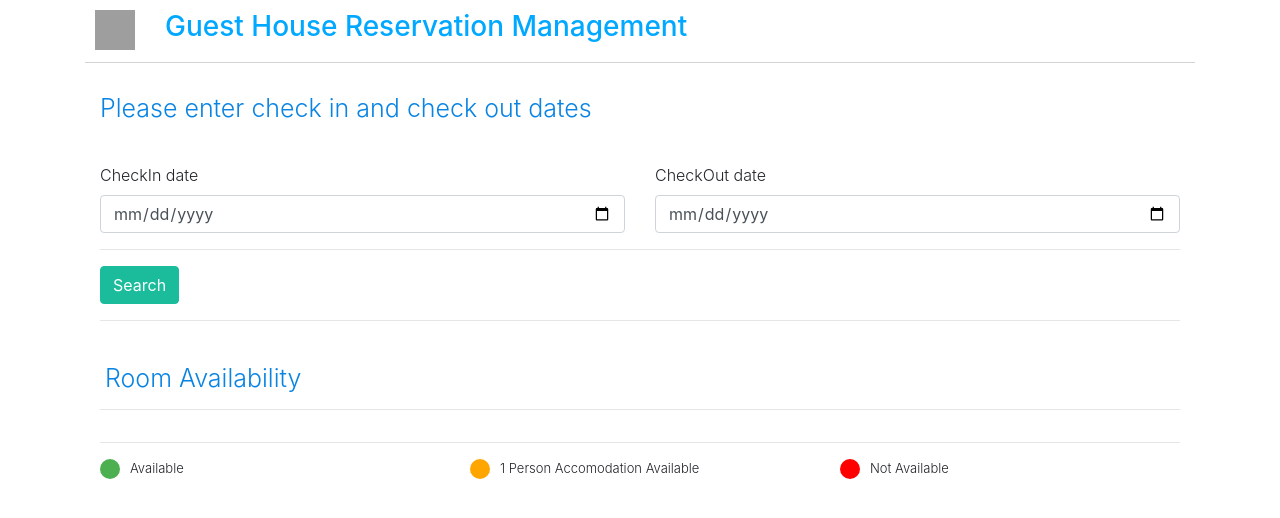
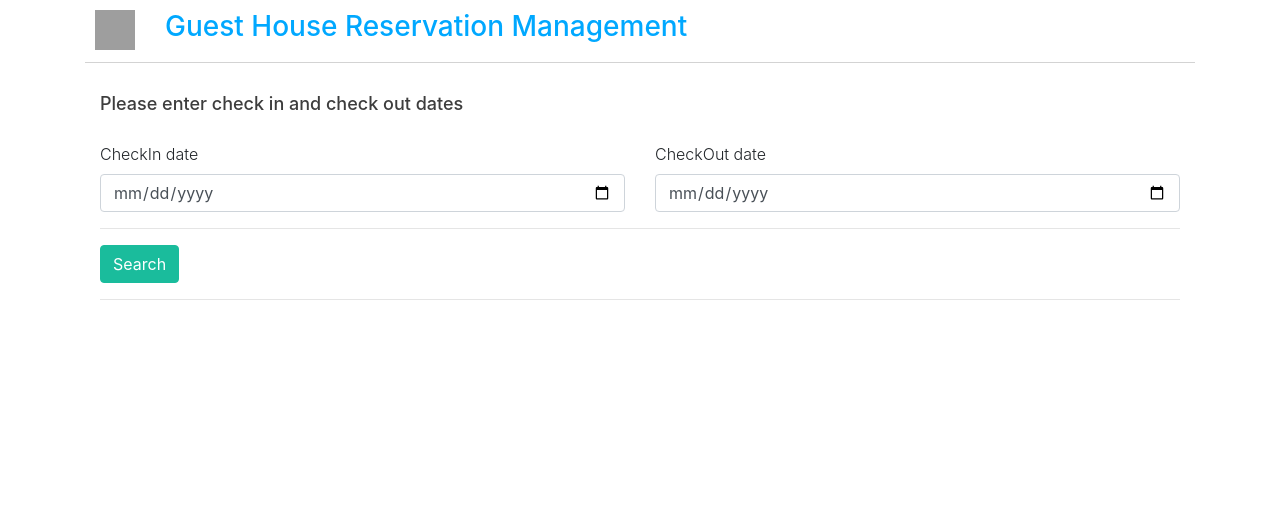
Before and after one commit to pramilabetav/GuestHouseV1, a React (Create React App) app: page / in a window 1280 px wide. Shown: the top 518 px of the page. Built offline with nearby package versions, Linux system fonts and the light colour scheme; grey boxes are pictures that could not be loaded.

Commit message:
Done HomePage Flag changes
Done HomePage Flag changes

```diff
--- a/package.json
+++ b/package.json
@@ -6,6 +6,7 @@
   "main": "src/index.js",
   "dependencies": {
     "bootstrap": "4.3.0",
+    "jquery": "3.3.1",
     "moment": "2.24.0",
     "react": "16.8.0",
     "react-dom": "16.8.0",
--- a/src/Containers/AddNewBooking.js
+++ b/src/Containers/AddNewBooking.js
@@ -229,6 +229,17 @@ class AddNewBooking extends React.Component {
     //Add blank values should be set to field values
 
     return (
+      <div>
+        <div className="row">
+          <div className="col-sm-3" />
+          <div className="col-sm-6">
+            <div class="alert alert-danger">
+              <strong>Danger!</strong> Selected ROOM Is FULL for Selected Dates,
+              Change your dates or Room.
+            </div>
+          </div>
+          <div className="col-sm-3" />
+        </div>
         <div className="row ">
           <div className="col-sm-3" />
           <div className="col-sm-6 addRoom">
@@ -241,7 +252,9 @@ class AddNewBooking extends React.Component {
             </div>
             <div className="form-group">
               <label>Room No :</label>{" "}
-            <label>{this.props.selectedRoomDetails.selectedRoom.RoomID}</label>
+              <label>
+                {this.props.selectedRoomDetails.selectedRoom.RoomID}
+              </label>
             </div>
             <div className="form-group">
               <label>Room Type :</label>{" "}
@@ -337,6 +350,7 @@ class AddNewBooking extends React.Component {
           </div>
           <div className="col-sm-3" />
         </div>
+      </div>
     );
   }
 }
--- a/src/Containers/DateContainer.js
+++ b/src/Containers/DateContainer.js
@@ -134,7 +134,7 @@ class DateContainer extends React.Component {
     return (
       <div className="date_search">
         <div className="panel">
-          <h3 className="pageTitle">
+          <h3 className="subTitle">
             Please enter check in and check out dates
           </h3>
         </div>
@@ -176,7 +176,7 @@ class DateContainer extends React.Component {
         </div>
         <hr />
         <div>
-          <label className="pageTitle">{dates}</label>
+          <label className="info">{dates}</label>
         </div>
       </div>
     );
--- a/src/Containers/HomePage.js
+++ b/src/Containers/HomePage.js
@@ -24,10 +24,7 @@ class HomePage extends React.Component {
             <Rooms />
           </div>
         ) : (
-          <div>
-            <DateContainer />
-            <Rooms />
-          </div>
+          <DateContainer />
         )}
       </div>
     );
--- a/src/Containers/Rooms.js
+++ b/src/Containers/Rooms.js
@@ -32,87 +32,10 @@ class Rooms extends React.Component {
     this.props.setRoomsFlagAction(false, false);
     // this.props.resetRoomDataValue();
   }
-  componentDidMount() {
-    console.log("ROOMS : ComponentDidMount");
-    // let filterData = [];
-    // filterData = [
-    //   ...this.state.initialFilterState,
-    //   ...JSON.parse(JSON.stringify(this.props.filterRoomData.RoomData))
-    // ];
-    // let localVar = filterData.map((room, i) => {
-    //   room.BookedEmployeeDetails = room.BookedEmployeeDetails.filter(
-    //     (employee, i) => {
-    //       let CI = moment(this.props.selectedDates.checkInDate).format(
-    //         "MM-DD-YYYY"
-    //       );
-    //       let CO = moment(this.props.selectedDates.checkOutDate).format(
-    //         "MM-DD-YYYY"
-    //       );
-    //       let ECI = moment(employee.CheckInDate).format("MM-DD-YYYY");
-    //       let ECO = moment(employee.CheckOutDate).format("MM-DD-YYYY");
-    //       //1
-    //       if (CI === ECI && (CO >= ECO || CO < ECO)) {
-    //         console.log("ROOMID --------> ", room.RoomID);
-    //         console.log("1 : Overlap condition ");
-    //         return employee;
-    //       }
-    //       //2.1
-    //       else if (
-    //         ((CI > ECI && CI < ECO) || CI < ECI) &&
-    //         (CO > ECI && CO < ECO)
-    //       ) {
-    //         console.log("ROOMID --------> ", room.RoomID);
-    //         console.log("2.1 : CI Open End OR SubSet ");
-    //         return employee;
-    //       }
-    //       //2.2
-    //       else if (CI > ECI && CI < ECO && (CO >= ECO || CO < ECO)) {
-    //         console.log("ROOMID --------> ", room.RoomID);
-    //         console.log("2.2 : CO Open End OR SubSet ");
-    //         return employee;
-    //       }
-    //       //3
-    //       else if (CI < ECI && CO > ECO) {
-    //         console.log("ROOMID --------> ", room.RoomID);
-    //         console.log("3 : CI and CO Open End OR SuperSet ");
-    //         return employee;
-    //       }
-    //     }
-    //   );
-    //   return room;
-    // });
-    // console.log("HELLO : localVar : ", localVar);
-    // this.setState({
-    //   roomDataCopy: [
-    //     ...this.state.roomDataCopy,
-    //     ...JSON.parse(JSON.stringify(localVar))
-    //   ]
-    // });
-    // localVar = [];
-  }
-  componentWillUnmount() {
-    // console.log("Rooms : Component will Unmount is called : ");
-  }
-  componentWillReceiveProps(props) {
-    // console.log("Rooms : componentWillReceiveProps is called : ", props);
-  }
-  componentWillUpdate() {
-    // console.log("Rooms :  componentWillUpdateis called : ");
-  }
-  componentDidUpdate() {
-    // console.log("Rooms :  componentDidUpdate is called : ");
-  }
-  shouldComponentUpdate() {
-    // console.log("Rooms :  shouldComponentUpdate is called : ");
-    return true;
-  }
   render() {
     let localFilterRoomData = [];
     if (this.props.filterRoomData) {
-      console.log(
-        "ROOMS : filterRoomData props",
-        (localFilterRoomData = this.props.filterRoomData.filterData)
-      );
+      localFilterRoomData = this.props.filterRoomData.filterData;
     }
     let selectClass;
     let titleData;
--- a/src/Containers/SuccessPage.js
+++ b/src/Containers/SuccessPage.js
@@ -10,7 +10,7 @@ class SuccessPage extends React.Component {
     this.handle_click = this.handle_click.bind(this);
   }
   handle_click() {
-    this.props.setRoomsFlagAction(false, false, false, false, "");
+    this.props.setRoomsFlagAction(true, false, false, false, "");
   }
   render() {
     return (
--- a/src/Containers/ViewEditBookingPage.js
+++ b/src/Containers/ViewEditBookingPage.js
@@ -137,6 +137,7 @@ class ViewEditBookingPage extends React.Component {
             </label>
           </div>
         </div>
+        <hr />
         {bookedEmpData}
         <hr />
       </div>
--- a/src/Styles/main.css
+++ b/src/Styles/main.css
@@ -247,9 +247,16 @@ label {
   display: flex;
 }
 .info {
-  font-size: 25px;
-  font-weight: 300;
+  font-size: 18px;
+  font-weight: bold;
   color: #0984e3;
   margin-bottom: 20px;
   margin: 0 5px;
 }
+.subTitle {
+  font-size: 18px;
+  /* font-weight: 300; */
+  color: #3d3d3d;
+  /* margin-bottom: 20px; */
+  /* margin: 0 5px; */
+}
--- a/src/index.js
+++ b/src/index.js
@@ -9,6 +9,7 @@ import App from "./Containers/App.js";
 // import "./styles.css";
 import "./Styles/main.css";
 import "bootstrap/dist/css/bootstrap.min.css";
+// import "bootstrap/dist/js/bootstrap.min.js";
 
 const store = createStore(reducers);
 
```
Lines whose indentation alone changed are shown as unchanged.
